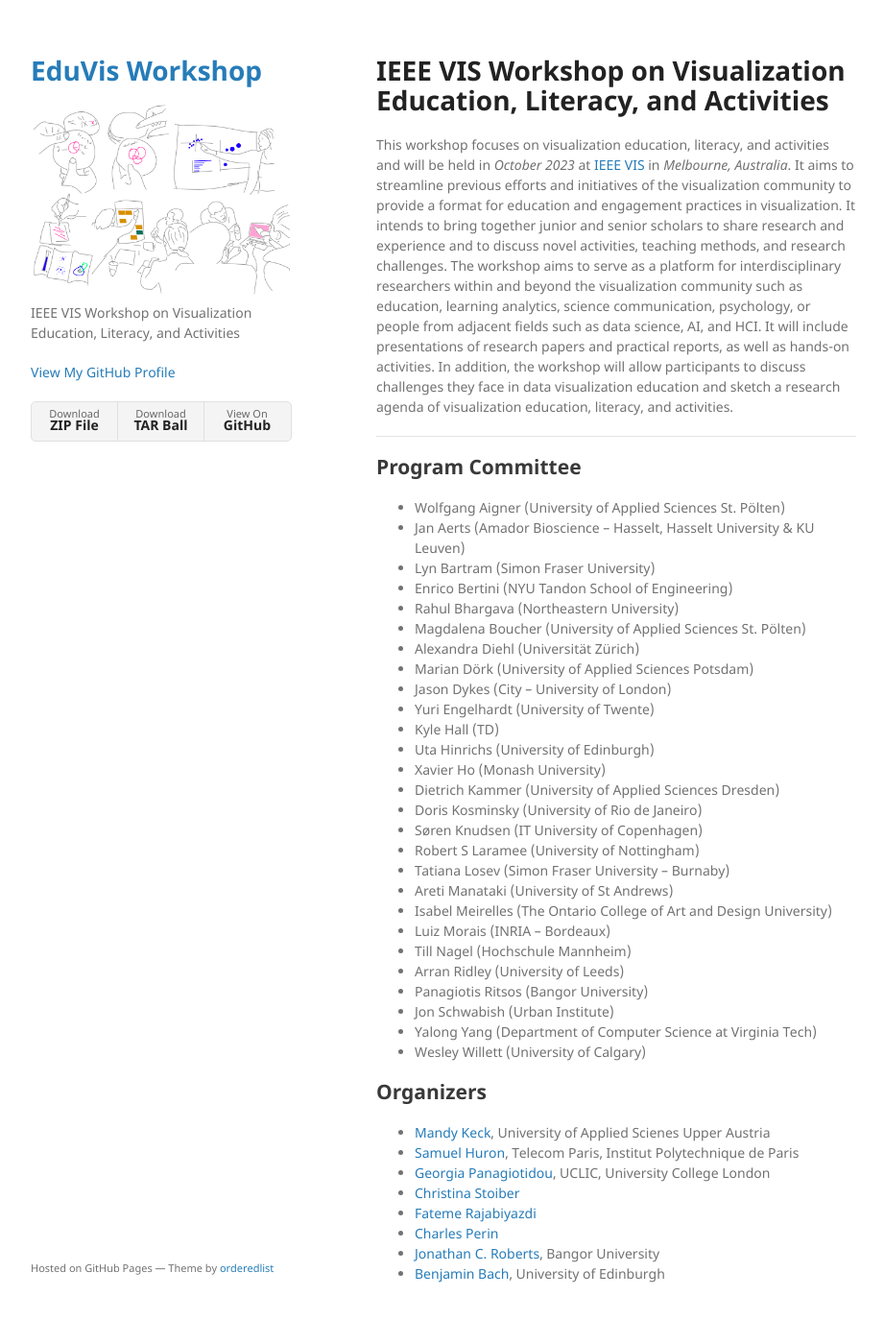
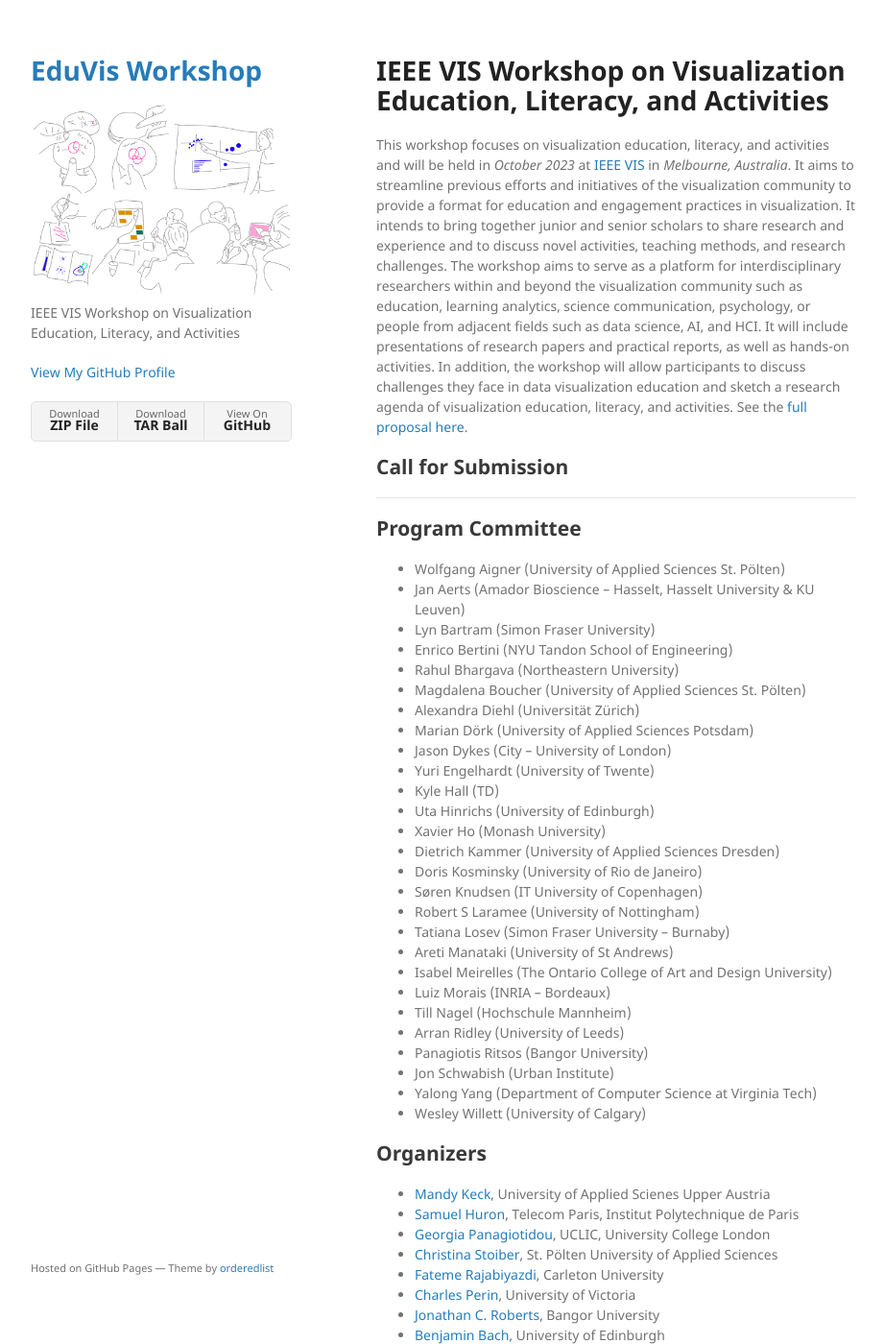
Before and after one commit to ieee-eduvis/ieee-eduvis.github.io, a Jekyll site: the page built from index.md, in a window 1280 px wide and 1400 px high. Shown: the whole window at 96% size, without its empty margins (178-1099 px from the left). Built offline with Jekyll 4.4.1, drawn with Linux system fonts in a browser that asks for light colours; our own code applies the rules of GitHub Pages for plain Markdown files.

Commit message:
Update index.rmd

```diff
--- a/index.md
+++ b/index.md
@@ -4,7 +4,9 @@
 
 # IEEE VIS Workshop on Visualization Education, Literacy, and Activities
 
-This workshop focuses on visualization education, literacy, and activities and will be held in _October 2023_ at [IEEE VIS](https://ieeevis.org/) in _Melbourne, Australia_. It aims to streamline previous efforts and initiatives of the visualization community to provide a format for education and engagement practices in visualization. It intends to bring together junior and senior scholars to share research and experience and to discuss novel activities, teaching methods, and research challenges. The workshop aims to serve as a platform for interdisciplinary researchers within and beyond the visualization community such as education, learning analytics, science communication, psychology, or people from adjacent fields such as data science, AI, and HCI. It will include presentations of research papers and practical reports, as well as hands-on activities. In addition, the workshop will allow participants to discuss challenges they face in data visualization education and sketch a research agenda of visualization education, literacy, and activities.
+This workshop focuses on visualization education, literacy, and activities and will be held in _October 2023_ at [IEEE VIS](https://ieeevis.org/) in _Melbourne, Australia_. It aims to streamline previous efforts and initiatives of the visualization community to provide a format for education and engagement practices in visualization. It intends to bring together junior and senior scholars to share research and experience and to discuss novel activities, teaching methods, and research challenges. The workshop aims to serve as a platform for interdisciplinary researchers within and beyond the visualization community such as education, learning analytics, science communication, psychology, or people from adjacent fields such as data science, AI, and HCI. It will include presentations of research papers and practical reports, as well as hands-on activities. In addition, the workshop will allow participants to discuss challenges they face in data visualization education and sketch a research agenda of visualization education, literacy, and activities. See the [full proposal here](https://arxiv.org/abs/2303.10708).
+
+## Call for Submission
 
 * * *
 
@@ -43,8 +45,8 @@
 * [Mandy Keck](https://pure.fh-ooe.at/en/persons/mandy-keck), University of Applied Scienes Upper Austria
 * [Samuel Huron](https://www.telecom-paris.fr/samuel-huron), Telecom Paris, Institut Polytechnique de Paris
 * [Georgia Panagiotidou](https://uclic.ucl.ac.uk/people/georgia-panagiotidou), UCLIC, University College London
-* [Christina Stoiber](https://icmt.fhstp.ac.at/en/team/christina-stoiber)
-* [Fateme Rajabiyazdi](https://fatemerajabiyazdi.github.io/)
-* [Charles Perin](http://charlesperin.net/)
+* [Christina Stoiber](https://icmt.fhstp.ac.at/en/team/christina-stoiber), St. Pölten University of Applied Sciences
+* [Fateme Rajabiyazdi](https://fatemerajabiyazdi.github.io/), Carleton University
+* [Charles Perin](http://charlesperin.net/), University of Victoria
 * [Jonathan C. Roberts](https://www.bangor.ac.uk/computer-science-and-electronic-engineering/staff/jonathan-roberts/en), Bangor University
 * [Benjamin Bach](http://benjbach.net), University of Edinburgh
```
